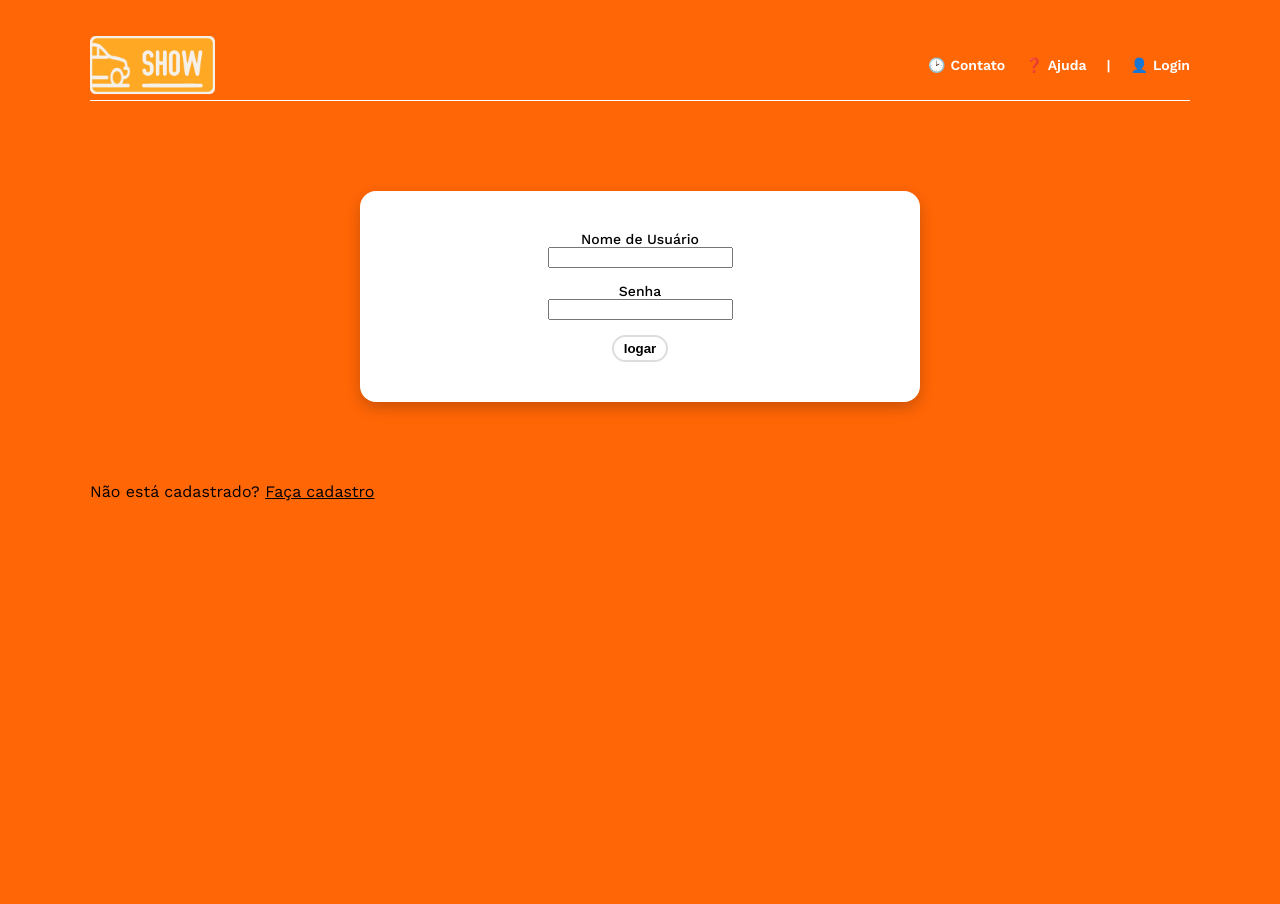
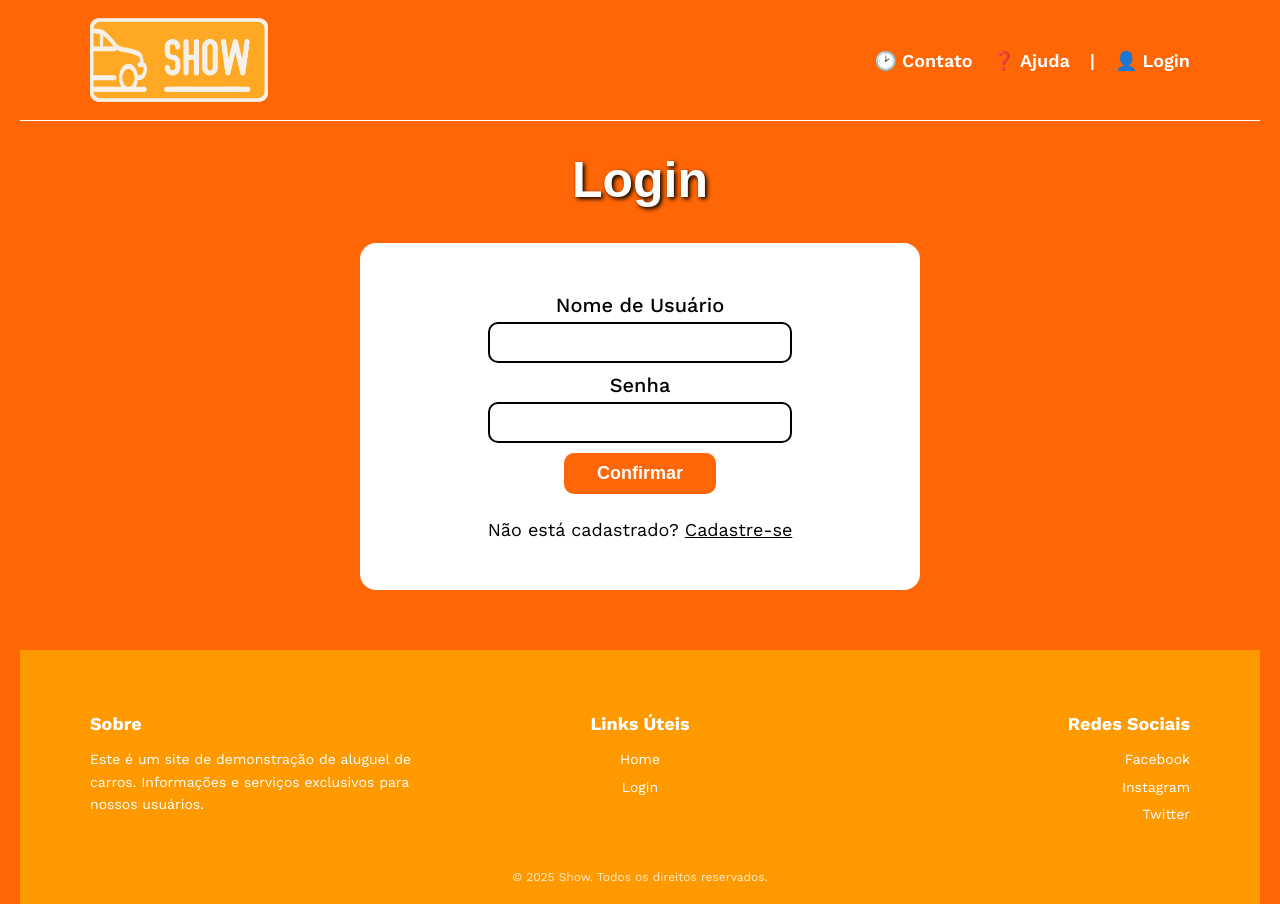
Before and after one commit to gabrielokimura/Projeto_Agostinho_2025, a Flask app: page /login in a window 1280 px wide. Before the commit the page ends 501 px from the top, so only its background shows below. Run offline with Flask 3, Linux system fonts and the light colour scheme.

Commit message:
front - home, login e cadastro

```diff
--- a/projeto_agostinho/static/estilo.css
+++ b/projeto_agostinho/static/estilo.css
@@ -12,19 +12,15 @@
     max-width: 500px;
     margin: 0 auto;
 }
-form{
-}
-form div{
-    margin-bottom: 15px;
-    text-align: center;
-}
+
+
 h1{
     font-family: sans-serif;
     font-size: 50px;
     color: rgb(255, 254, 254);
     text-shadow: 2px 2px 4px black;
     margin-top: 0;
-    padding-top: 20px;
+    padding-top: 30px;
     text-align: center;
 }
 
@@ -32,7 +28,8 @@ body{
     font-family: "Work Sans";
     background-color: #ff6606;
     display: block;
-    padding: 20px;
+    padding-left: 20px;
+    padding-right: 20px;
     margin: 0;
     min-height: 100vh;
 }
@@ -40,9 +37,10 @@ body{
 header{
     background-color: #ff6606;
     padding: 10px 0;
-
     display: flex;
     justify-content: center;
+    border-bottom: 1px solid #fff;
+
   }
   header .container{
     max-width: 1100px;
@@ -50,7 +48,6 @@ header{
     display: flex;
     align-items: center;
     justify-content: space-between;
-    border-bottom: 1px solid #fff;
   }
 
   .logo {
@@ -58,7 +55,7 @@ header{
     align-items: center;
   }
   .logo img {
-    height: 70px;
+    height: 100px;
     margin-right: 10px;
   }
   .logo span {
@@ -74,7 +71,7 @@ header{
     gap: 20px;
     color: white;
     font-weight: 600;
-    font-size: 14px;
+    font-size: 18px;
   }
   nav a {
     color: white;
@@ -101,7 +98,7 @@ label{
     display: block;
     color: black;
     font-weight: 500;
-    font-size: 14px;
+    font-size: 20px;
 
 }
 a{
@@ -117,18 +114,56 @@ button[type="submit"] {
     font-weight: bold;
 }
 
-.form-container {
+
+
+.form_container {
   background-color: #fff;
   border-radius: 16px;
-  box-shadow: 0 6px 15px rgba(0, 0, 0, 0.2);
   width: 100%;
   max-width: 500px;
-  margin: 80px auto;
-  padding: 40px 30px;
+  margin: 30px auto;
+  padding: 50px 30px;
   text-align: center;
   display: flex;
   justify-content: center;
 }
+
+
+.form_simples input {
+  width: 100%;
+  padding: 10px;
+  border: 2px solid #000000;
+  border-radius: 10px;
+  box-sizing: border-box;
+  margin-top: 5px;
+  margin-bottom: 10px;
+  font-size: 15px;
+}
+
+.form_simples button {
+  background-color: #ff6606;
+  color: #fff;
+  width: 50%;
+  padding: 10px;
+  border: 2px ;
+  border-radius: 10px;
+  font-size: 18px;
+  box-sizing: border-box;
+  margin-bottom: 15px;
+}
+
+.mensagem_cadastro{
+  width: 100%;
+  text-align: left;
+  margin-top: 10px;
+  font-size: 14px;
+}
+
+.mensagem_cadastro p {
+    margin: 5px 0 0 0;
+    font-size: 18px;
+}
+
 
 .conteudo_principal {
   max-width: 1100px;
@@ -138,21 +173,21 @@ button[type="submit"] {
 
 .painel_pesquisa {
   background-color: #ff9900;
-  padding: 20px 30px;
+  padding: 60px 30px;
   border-radius: 10px;
   max-width: 1100px;
   margin: 0 auto;
 }
 
 .formulario_pesquisa{
-  margin: 0 auto;
   display:flex;
   gap: 10px;
   flex-wrap: wrap;
+  align-items: center;
 }
 
 .formulario_pesquisa input{
-  height: 55px;       /* mesma altura */
+  height: 80px;
   padding: 0 10px;
   box-sizing: border-box;
   border-radius: 10px;
@@ -160,8 +195,26 @@ button[type="submit"] {
 
 }
 
+.formulario_pesquisa > form > div {
+  display: flex;
+  align-items: center;  /* centraliza verticalmente os inputs dentro dessas divs */
+  gap: 10px;            /* opcional para espaçar inputs dentro dos grupos */
+}
+
+.input_local{
+}
+
+.input_data{
+}
+
+.input_hora{
+}
+
+
+
 .formulario_pesquisa button{
-  height: 55px;       /* mesma altura */
+  height: 80px;
+  flex: 1;
   padding: 0 10px;
   box-sizing: border-box;
   border-radius: 10px;
@@ -169,3 +222,69 @@ button[type="submit"] {
   background-color: #ff6606;
   color: #ddd;
 }
+
+footer {
+  background-color: #ff9900;
+  color: #fff;
+  padding: 40px 20px 20px 20px;
+  margin-top: 60px;
+  font-family: "Work Sans", sans-serif;
+}
+
+.footer_container {
+  max-width: 1100px;
+  margin: 0 auto;
+  display: flex;
+  flex-wrap: wrap;
+}
+
+.footer_section {
+  flex: 1;
+  min-width: 200px;
+}
+
+.footer_section:first-child {
+    text-align: left;
+}
+
+.footer_section:nth-child(2) {
+    text-align: center;
+}
+
+.footer_section:last-child {
+    text-align: right;
+}
+
+.footer_section h4 {
+  font-size: 18px;
+  margin-bottom: 10px;
+  font-weight: bold;
+}
+
+.footer_section p,
+.footer_section ul {
+  font-size: 14px;
+  line-height: 1.6;
+  list-style: none;
+  padding: 0;
+}
+
+.footer_section ul li {
+  margin-bottom: 5px;
+}
+
+.footer_section ul li a {
+  color: #fff;
+  text-decoration: none;
+}
+
+.footer_section ul li a:hover {
+  text-decoration: underline;
+}
+
+.footer_bottom {
+text-align: center;
+margin-top: 30px;
+font-size: 12px;
+opacity: 0.8;
+}
--- a/projeto_agostinho/templates/base.html
+++ b/projeto_agostinho/templates/base.html
@@ -29,5 +29,33 @@
         </div>
     </main>
 
+    <footer>
+    <div class="footer_container">
+        <div class="footer_section">
+            <h4>Sobre</h4>
+            <p>Este é um site de demonstração de aluguel de carros. Informações e serviços exclusivos para nossos usuários.</p>
+        </div>
+        <div class="footer_section">
+            <h4>Links Úteis</h4>
+            <ul>
+                <li><a href="/">Home</a></li>
+                <li><a href="/login">Login</a></li>
+            </ul>
+        </div>
+        <div class="footer_section">
+            <h4>Redes Sociais</h4>
+            <ul class="socials">
+                <li><a href="#">Facebook</a></li>
+                <li><a href="#">Instagram</a></li>
+                <li><a href="#">Twitter</a></li>
+            </ul>
+        </div>
+    </div>
+    <div class="footer_bottom">
+        &copy; 2025 Show. Todos os direitos reservados.
+    </div>
+</footer>
+
+
 </body>
 </html>
--- a/projeto_agostinho/templates/login.html
+++ b/projeto_agostinho/templates/login.html
@@ -4,10 +4,10 @@
 
     {% block conteudo_principal %}
 
+    <h1>Login</h1>
 
-
-    <div class ="form-container">
-        <form action="/login" method="POST" novalidate>
+    <div class ="form_container">
+        <form class="form_simples input" action="/login" method="POST" novalidate>
 
             <div>
                 <label for="nome">Nome de Usuário</label>
@@ -20,11 +20,14 @@
                 <input type="password" id="senha" name="senha" required minlength="3" placeholder="  ">
 
             </div>
-            <button type="submit">logar</button>
+            <button type="submit">Confirmar</button>
+            <div class="mensagem_cadastro p">
+                {{mensagem}}
+                <p>Não está cadastrado? <a href="/cadastro">Cadastre-se</a></p>
+            </div>
+
         </form>
+
     </div>
 
-    {{mensagem}}
-    <p>Não está cadastrado? <a href="/cadastro">Faça cadastro</a></p>
-
     {% endblock %}
```
Also changed, not shown: projeto_agostinho/templates/cadastro.html (+7 -3 lines), projeto_agostinho/templates/pagina_inicial.html (+3 -5 lines).
